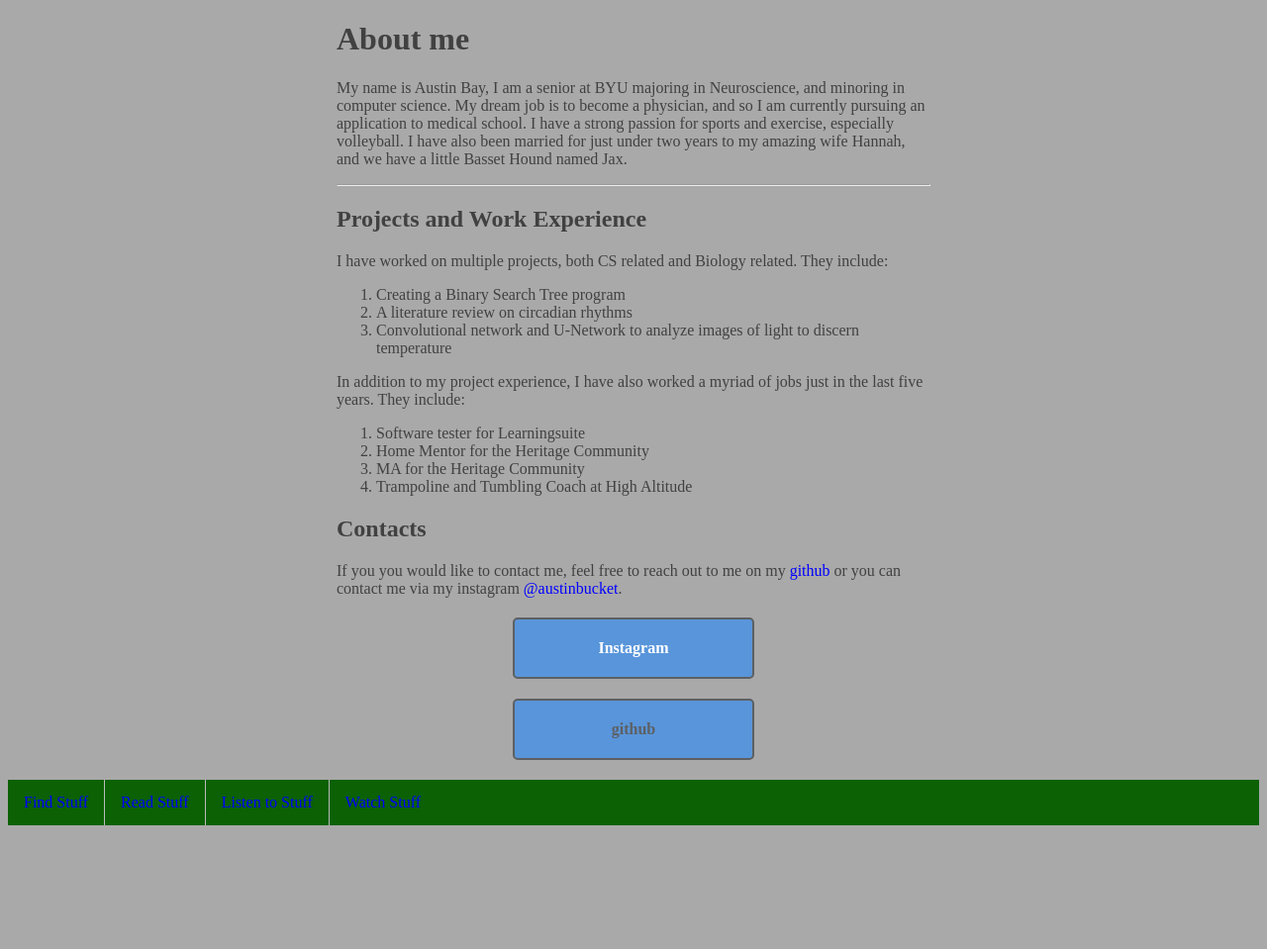
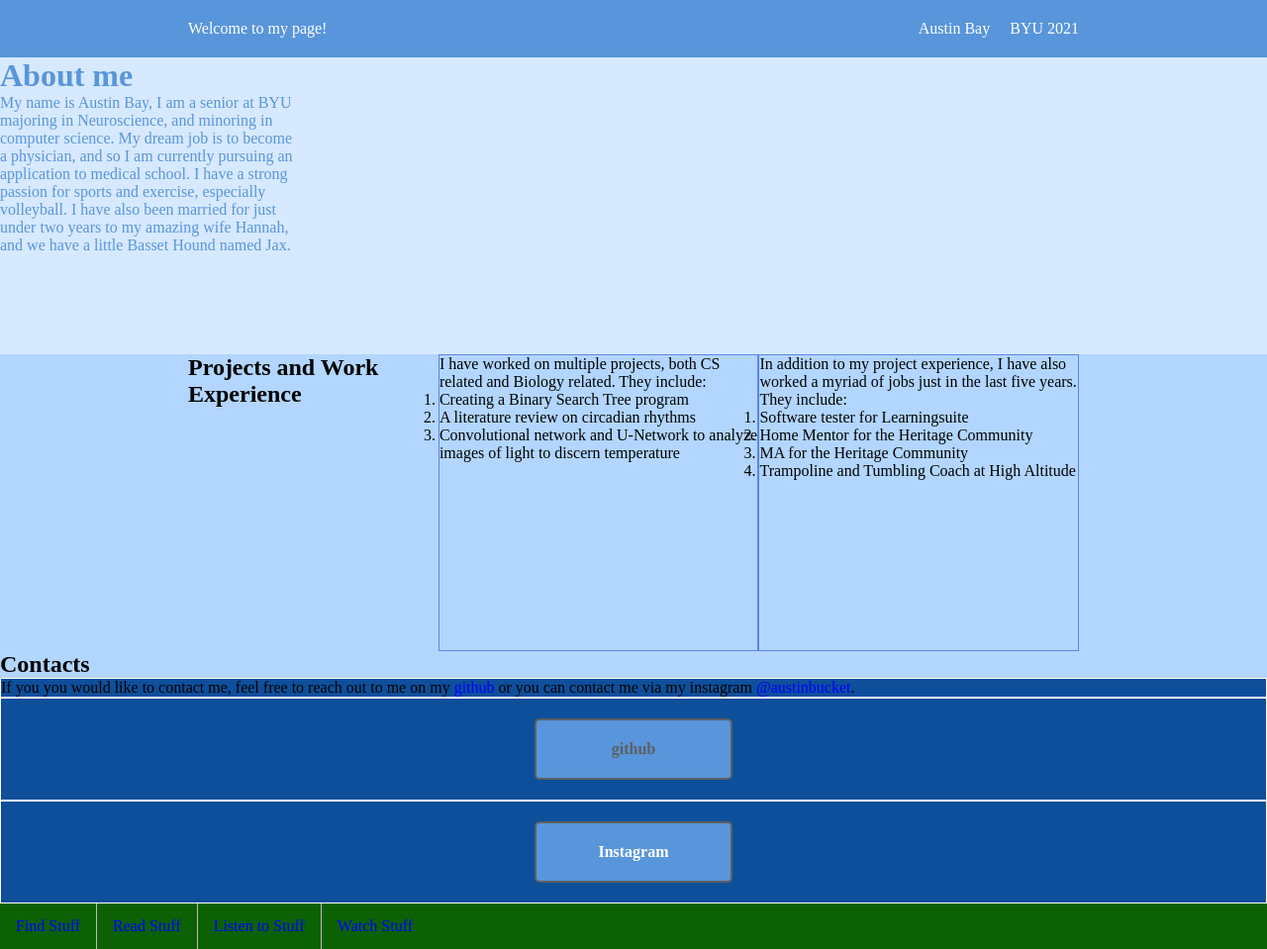
Before and after one commit to AuDaBay/Portfolio, a plain HTML site: page index.html in a window 1280 px wide. Shown: the whole page at 99% size. Before the commit the page ends 842 px from the top, so only its background shows below. Drawn offline with Linux system fonts and the light colour scheme.

Commit message:
Add existing file

```diff
--- a/index.html
+++ b/index.html
@@ -5,18 +5,36 @@
     <link rel='stylesheet' href='styles.css'/>
   </head>
   <body>
-    <div class='page'>
+    <div class='menu-container'>
+      <div class='menu'>
+        <div class='date'>Welcome to my page!</div>
+        <div class='links'>
+            <div class='signup'>Austin Bay</div>
+            <div class='login'>BYU 2021</div>
+          </div>
+      </div>
+    </div>
+
+      <div class='header-container'>
+        <div class='header'>
           <h1>About me</h1>
           <p> My name is Austin Bay, I am a senior at BYU majoring in Neuroscience, and minoring in computer science. My dream job is to become a physician, and so I am currently pursuing an application to medical school. I have a strong passion for sports and exercise, especially volleyball. I have also been married for just under two years to my amazing wife Hannah, and we have a little Basset Hound named Jax.</p>
-<hr/>
+        </div>
+      </div>
+
+     <div class='photo-grid-container'>
+        <div class='photo-grid'>
           <h2> Projects and Work Experience </h2>
+          <div class='links'></div>
+          <div class='photo-grid-item'>
             <p> I have worked on multiple projects, both CS related and Biology related. They include: </p>
             <ol>
           <li>Creating a Binary Search Tree program</li>
           <li>A literature review on circadian rhythms</li>
           <li>Convolutional network  and U-Network to analyze images of light to discern temperature</li>
             </ol>
-
+          </div>
+          <div class='photo-grid-item'>
             <p> In addition to my project experience, I have also worked a myriad of jobs just in the last five years. They include: </p>
             <ol>
           <li> Software tester for Learningsuite</li>
@@ -24,11 +42,24 @@
           <li> MA for the Heritage Community</li>
           <li> Trampoline and Tumbling Coach at High Altitude</li>
             </ol>
+          </div>
+          </div>
+        </div>
+      </div>
 
+
+<div class='footer'>
   <h2>Contacts</h2>
-    <p> If you you would like to contact me, feel free to reach out to me on my <a href='https://github.com/AuDaBay'>github</a> or you can contact me via my instagram <a href='https://www.instagram.com/austinbucket/'> @austinbucket</a>.</p>
-    <a class='button' href='https://www.instagram.com/austinbucket/'>Instagram</a>
-    <a id='button-2' class='button' href='https://github.com/AuDaBay'>github</a>
+  <div class='footer-item footer-one'>
+    <p> If you you would like to contact me, feel free to reach out to me on my <a
+        href='https://github.com/AuDaBay'>github</a> or you can contact me via my instagram <a
+        href='https://www.instagram.com/austinbucket/'> @austinbucket</a>.</p>
+  </div>
+  <div class='footer-item footer-two'><a id='button-2' class='button' href='https://github.com/AuDaBay'>github</a></div>
+  <div class='footer-item footer-three'><a class='button' href='https://www.instagram.com/austinbucket/'>Instagram</a>
+  </div>
+</div>
+
 
 </div>
 <ul>
--- a/styles.css
+++ b/styles.css
@@ -1,7 +1,92 @@
+* {
+  margin: 0;
+  padding: 0;
+  box-sizing: border-box;
+}
+@media only screen and (max-width: 400px) {
+  body {
+    background-color: #F09A9D; /* Red */
+  }
+}
 
-body {
-    color: #414141;               /* Dark gray */
-    background-color: #aaa9a9;    /* Light gray */
+/* Tablet Styles */
+@media only screen and (min-width: 401px) and (max-width: 960px) {
+  body {
+    background-color: #F5CF8E; /* Yellow */
+  }
+}
+
+/* Desktop Styles */
+@media only screen and (min-width: 961px) {
+  body {
+    background-color: #B2D6FF; /* Blue */
+  }
+}
+.menu-container {
+  color: #fff;
+  background-color: #5995DA;  /* Blue */
+  padding: 20px 0;
+  display: flex;
+  justify-content: center;
+}
+.menu {
+
+  width: 900px;
+  display: flex;
+  justify-content: space-between;
+}
+.links {
+  display: flex;
+  justify-content: flex-end;
+}
+
+.login {
+  margin-left: 20px;
+}
+.header-container {
+  color: #5995DA;
+  background-color: #D6E9FE;
+  display: flex;
+  justify-content: left;
+}
+.header {
+  width: 300px;
+  height: 300px;
+  display: flex;
+  flex-direction: column;
+}
+h1 {
+  display: flex;
+}
+header:p {
+ display: flex;
+ flex: 1;
+
+}
+.photo-grid-container {
+  display: flex;
+  justify-content: center;
+
+}
+
+.photo-grid {
+  width: 900px;
+  display: flex;
+  justify-content: space-between;
+
+}
+.photo-grid-item {
+  border: 1px solid rgb(88, 135, 236);
+  width: 400px;
+  height: 300px;
+}
+.photo-grid-item:p {
+  display:flex;
+}
+.photo-grid-item:ol {
+    display: flex;
+    flex-direction: row;
+    flex-wrap: wrap;
   }
   a:link {
     color: blue;
@@ -48,10 +133,7 @@ body {
   color: #FFF;
   background-color: #5995DA;  /* Blue */
 }
-  .page {
-    width: 600px;
-    margin: 0 auto;
-  }
+
 .call-to-action:link,
 .call-to-action:visited {
   font-style: italic;
@@ -95,3 +177,15 @@ body {
   li a:hover {
     background-color: #111;
   }
+  .footer {
+    display: flex;
+    justify-content: space-between;
+    flex-direction: column;
+  }
+
+  .footer-item {
+    border: 1px solid #fff;
+    background-color: #0d4f9b;
+    height: 200px;
+    flex: 1;
+  }
```
Also changed, not shown: 1 other file. Lines whose indentation alone changed are shown as unchanged.
